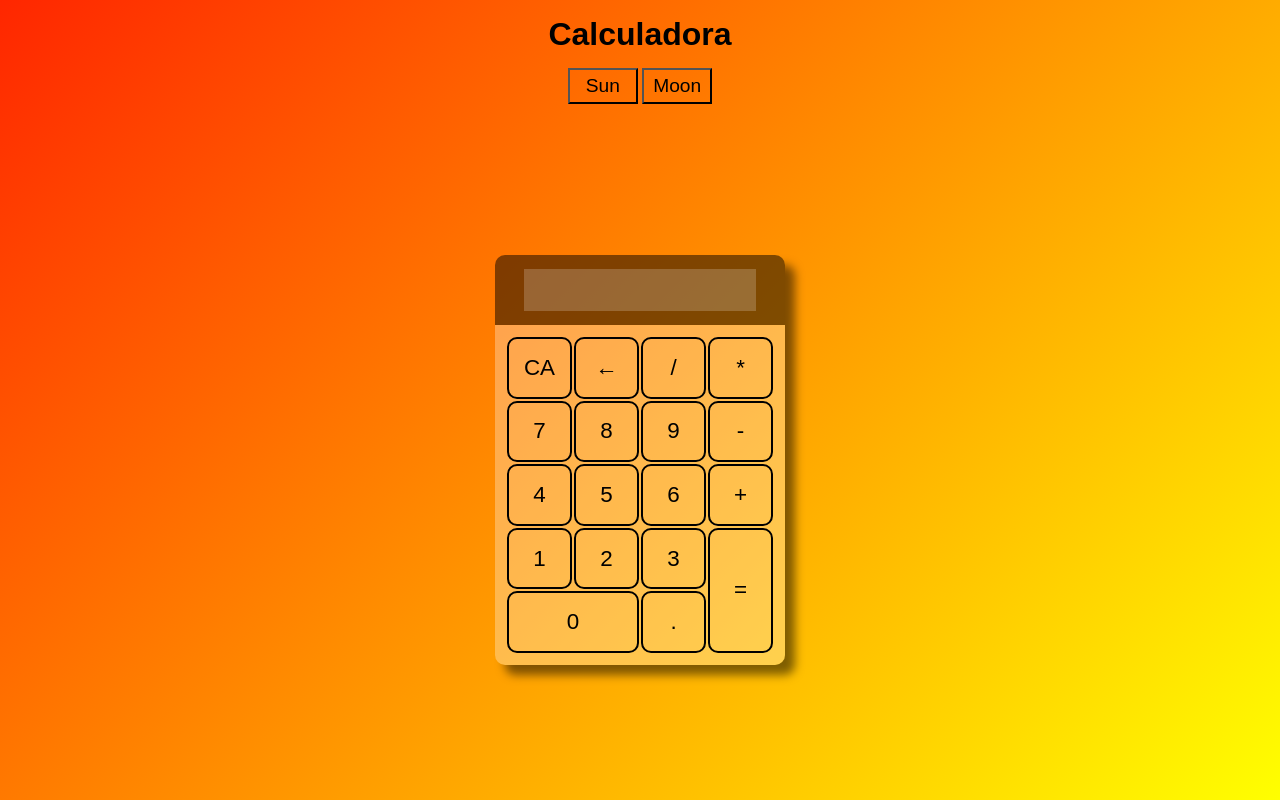
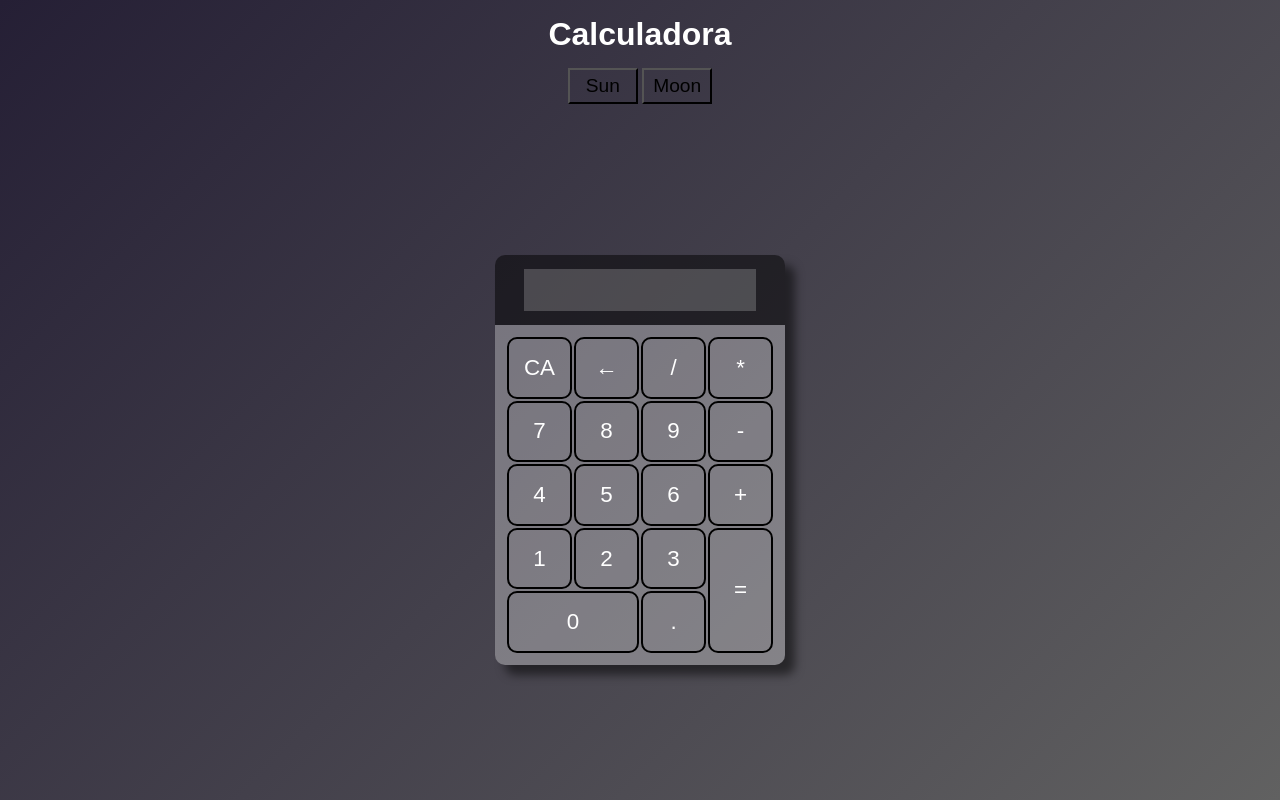
Before and after one commit to AlexSimao/calculadora, a plain HTML site: page index.html in a window 1280 px wide. Both pictures are taken after a click on the button "Moon". Drawn offline with Linux system fonts and the light colour scheme.

Commit message:
Lógica dos botões Sun e Moon.

```diff
--- a/index.html
+++ b/index.html
@@ -6,7 +6,7 @@
     <title>Calculadora</title>
     <link rel="stylesheet" href="style.css">
 </head>
-<body>
+<body class="sun">
     <header>
         <h1>Calculadora</h1>
         <div>
--- a/script.js
+++ b/script.js
@@ -1,3 +1,5 @@
+// Lógica da calculadora
+
 var saida = document.querySelector("output")
 
 const limpar = () =>{
@@ -17,3 +19,15 @@ const calc = () =>{
         saida.textContent = `${eval(saida.value)}`
     }
 }
+
+// Lógica dos botões Sun e Moon
+
+const moon = () =>{
+    document.body.classList.remove("sun")
+    document.body.classList.add("moon")
+}
+
+const sun = () =>{
+    document.body.classList.remove("moon")
+    document.body.classList.add("sun")
+}
--- a/style.css
+++ b/style.css
@@ -6,7 +6,6 @@
 
 body{
     font-family: Arial, Helvetica, sans-serif;
-    background-image: linear-gradient(-45deg, yellow, rgb(255, 38, 0));
 }
 
 header{
@@ -94,3 +93,14 @@ output{
 #entrada td:active{
     background-color: rgba(0, 0, 0, 0.85);
 }
+
+.sun{
+    transition:  2s;
+    background-image: linear-gradient(-45deg, yellow, rgb(255, 38, 0));
+}
+
+.moon{
+    transition:  2s;
+    background-image: linear-gradient(-45deg, rgb(97, 97, 97), rgb(37, 31, 53));
+    color: white;
+}
```
